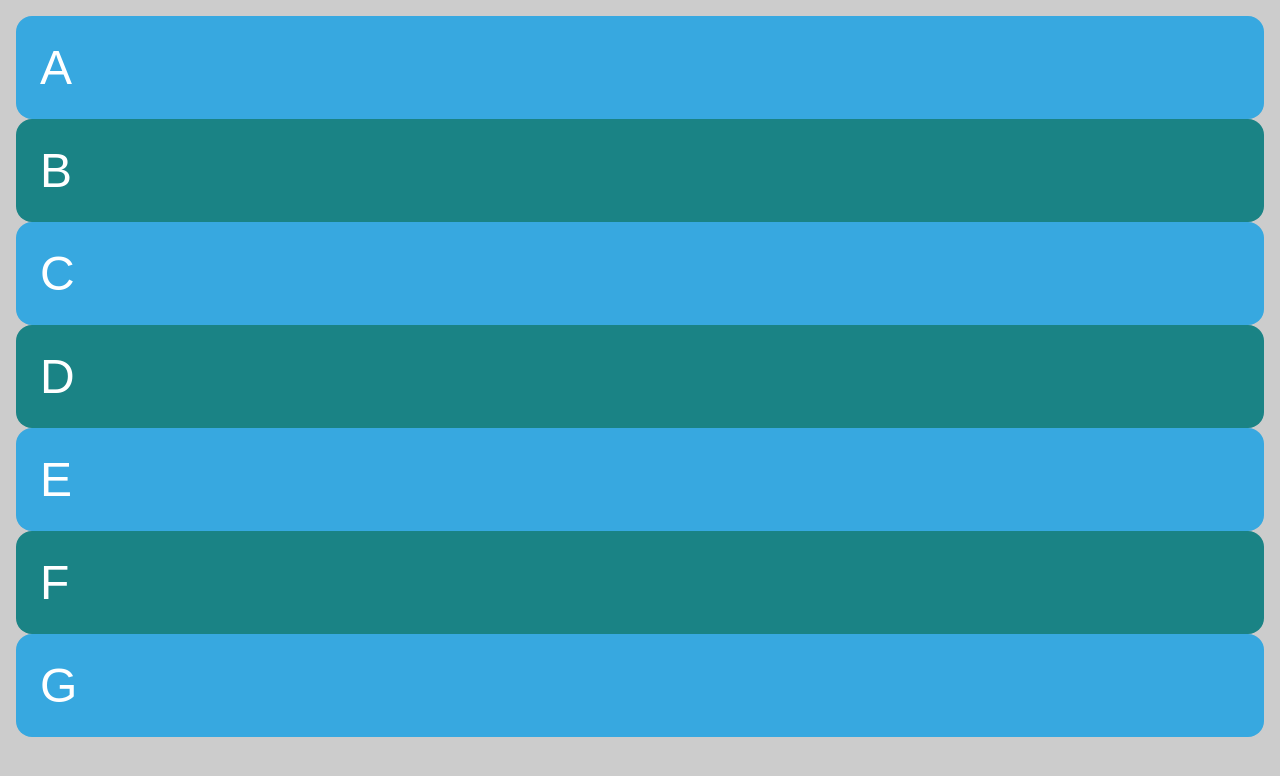
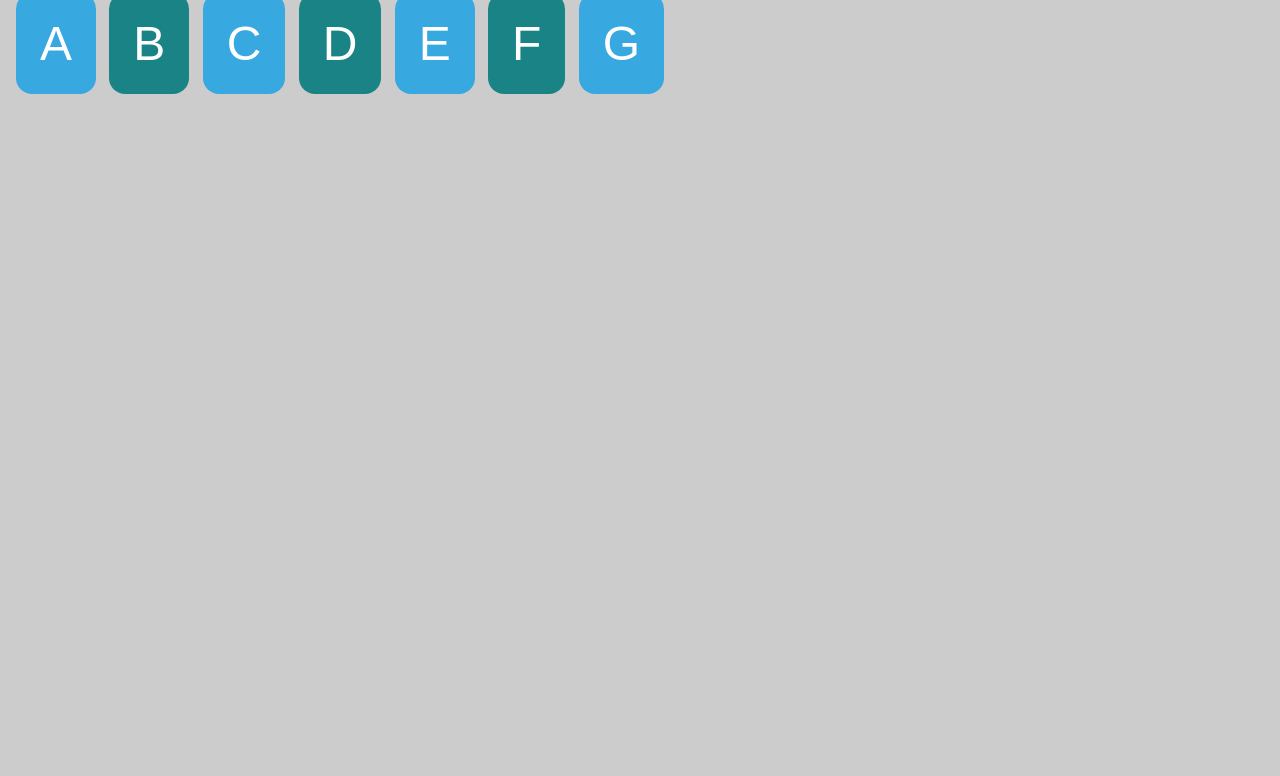
Before and after one commit to eacevedof/prj_css, a PHP site: page / in a window 1280 px wide. Shown: the top 776 px of the page. Run offline with PHP 8.4, Linux system fonts and the light colour scheme.

Commit message:
escuelait grid taller

```diff
--- a/grid/two/style.css
+++ b/grid/two/style.css
@@ -16,11 +16,19 @@ body {
 .grid-item{
     padding: 1.5rem;
     border-radius: 1rem;
+    display: inline;
 }
 /************************************************/
 .grid {
     /*
     con display: grid, los hijos ya son celdas
     */
-    display: grid;
+    //display: grid;
+    /*
+    por defecto grid tiene justifyitems=strech, que muestra los elementos como bloque ocupando
+    todo le ancho
+    */
+    //justify-items: stretch;
+
+    //justify-items: start;
 }
```
Also changed, not shown: grid/two/README.md (added).
